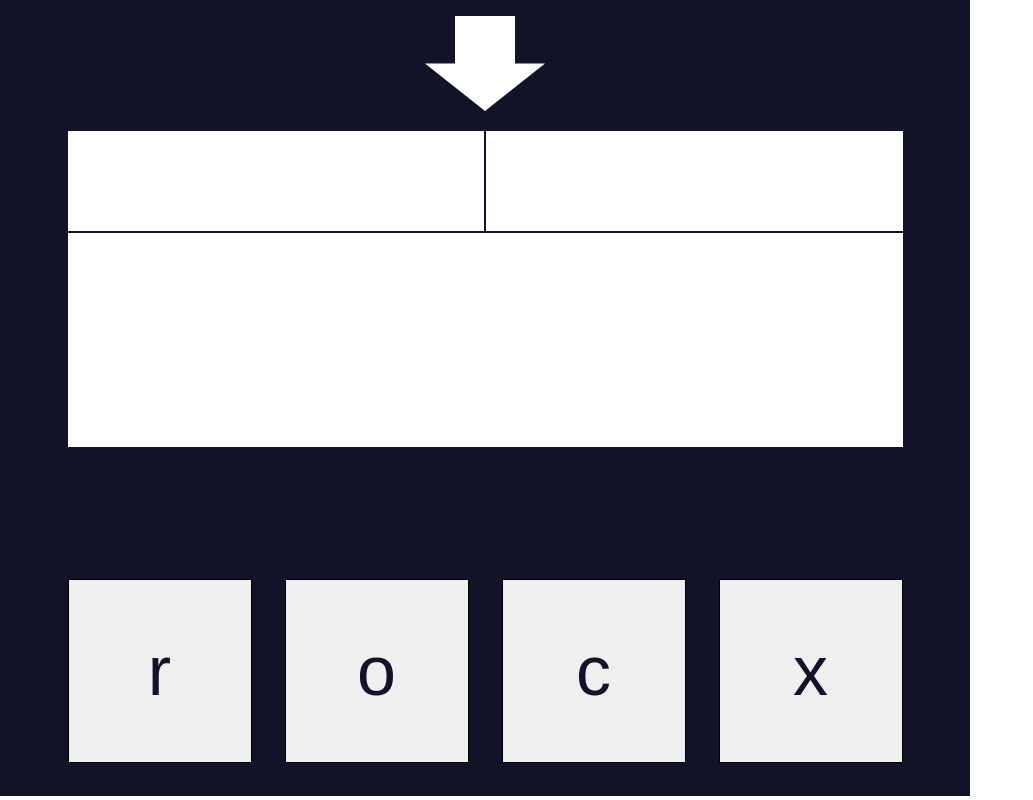
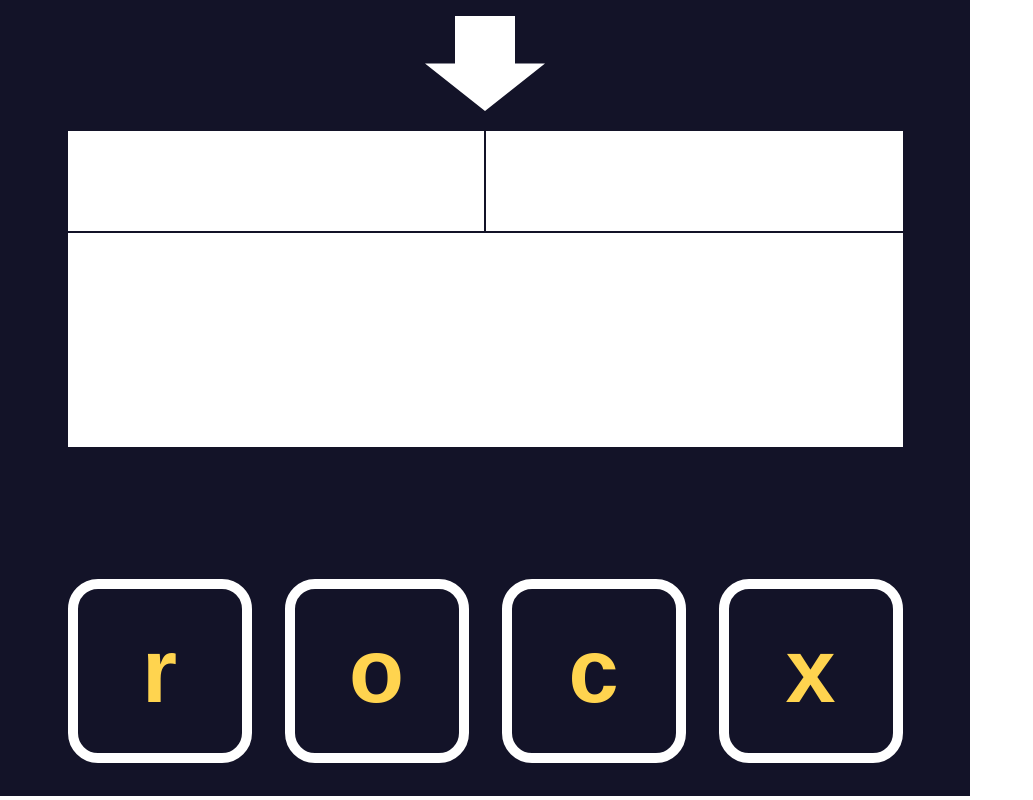
Before and after one commit to Baba340/LEAP-local-battle, a plain HTML site: page index.html in a window 1280 px wide. Shown: the part 669-1469 px from the top of the page, without its empty margins (0-1033 px from the left). Drawn offline with Linux system fonts and the light colour scheme.

Commit message:
Update style.css

```diff
--- a/style.css
+++ b/style.css
@@ -6,12 +6,15 @@ body{
   padding:0px;
 }
 #btns input{
+  padding:0px;
   -webkit-appearance: none;
-  border:solid 1px black;
-  border-radius:0px;
-  color:#131328;
-  font-size:70px;
+  border:solid 10px white;
+  border-radius:30px;
+  color:#ffd44f;
+  font-size:90px;
+  font-weight:600;
   text-align:center;
+  background-color:#131328;
 }
 #btn1{
   font-size:50px;
```
